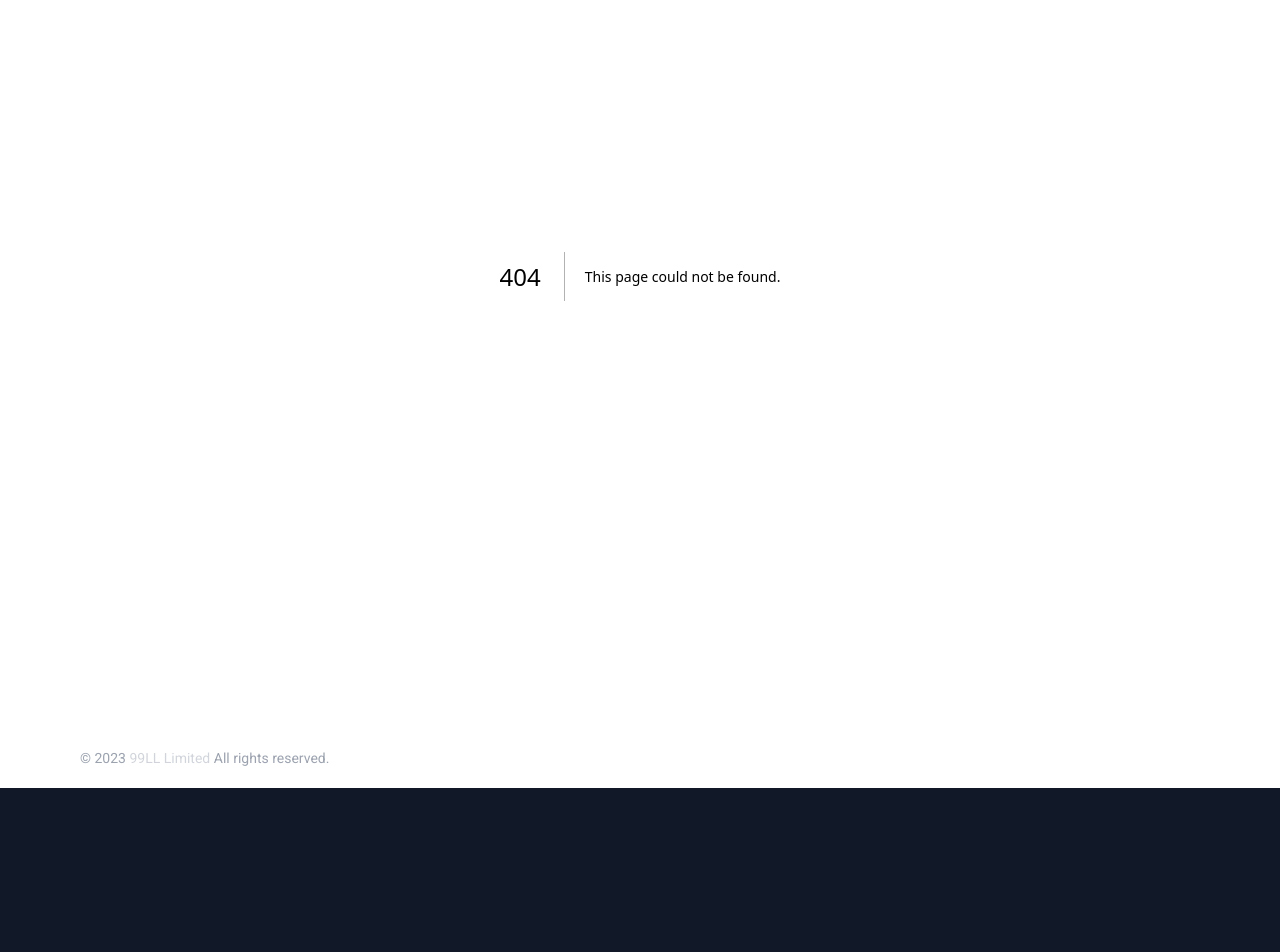
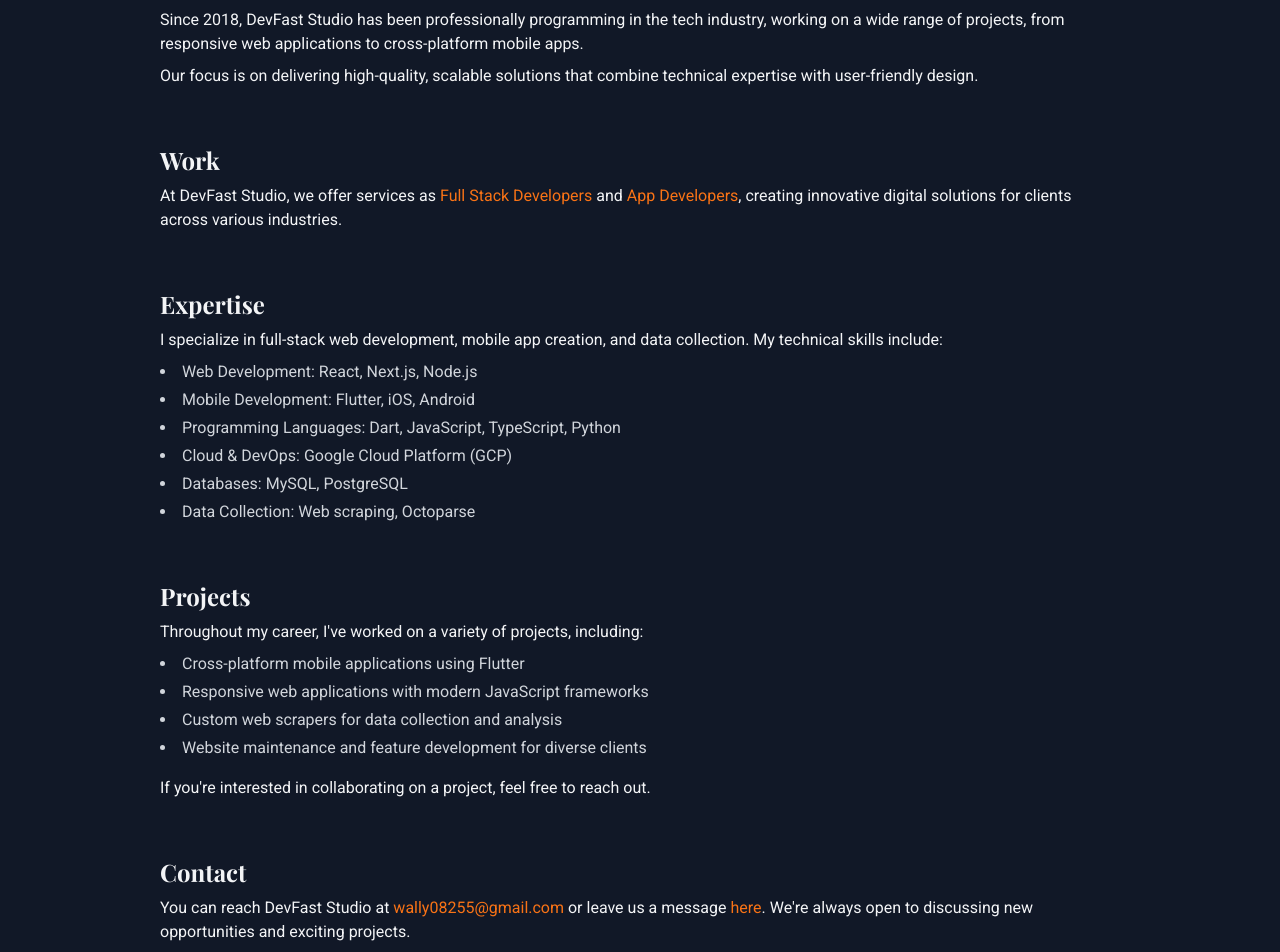
Before and after one commit to devfast-studio/devfast-studio.github.io, a Next.js app: page /about in a window 1280 px wide. Before the commit this address had no page. Shown: the part 260-1212 px from the top of the page. Before the commit the page ends 1048 px from the top, so only its background shows below. Built offline with nearby package versions, Linux system fonts and the light colour scheme; a web font is replaced by a local one.

Commit message:
feat: add about page

```diff
--- /dev/null
+++ b/src/app/about/page.tsx
@@ -0,0 +1,97 @@
+/* eslint-disable react/no-unescaped-entities */
+import React from 'react';
+import Link from 'next/link';
+
+export default function About() {
+  return (
+    <div className="bg-gray-900 text-gray-100">
+      <section className="container layout">
+        <h1 className="text-4xl font-bold mb-4 font-playfair">Hello World</h1>
+        <p className="mb-2">
+          I'm Wall Lee, representing DevFast Studio, a versatile development
+          team based in Hong Kong. We specialize in full-stack web development,
+          mobile app creation, and data collection.
+        </p>
+        <p className="mb-2">
+          Since 2018, DevFast Studio has been professionally programming in the
+          tech industry, working on a wide range of projects, from responsive
+          web applications to cross-platform mobile apps.
+        </p>
+        <p>
+          Our focus is on delivering high-quality, scalable solutions that
+          combine technical expertise with user-friendly design.
+        </p>
+      </section>
+
+      <section className="container layout mt-4">
+        <h2 className="text-2xl font-bold mb-2 font-playfair">Work</h2>
+        <p>
+          At DevFast Studio, we offer services as{' '}
+          <Link href="#" className="text-orange-500 hover-orange">
+            Full Stack Developers
+          </Link>{' '}
+          and{' '}
+          <Link href="#" className="text-orange-500 hover-orange">
+            App Developers
+          </Link>
+          , creating innovative digital solutions for clients across various
+          industries.
+        </p>
+      </section>
+
+      <section className="container layout mt-4">
+        <h2 className="text-2xl font-bold mb-2 font-playfair">Expertise</h2>
+        <p className="mb-2">
+          I specialize in full-stack web development, mobile app creation, and
+          data collection. My technical skills include:
+        </p>
+        <ul className="list-disc list-inside space-y-1 text-gray-300">
+          <li>Web Development: React, Next.js, Node.js</li>
+          <li>Mobile Development: Flutter, iOS, Android</li>
+          <li>Programming Languages: Dart, JavaScript, TypeScript, Python</li>
+          <li>Cloud & DevOps: Google Cloud Platform (GCP)</li>
+          <li>Databases: MySQL, PostgreSQL</li>
+          <li>Data Collection: Web scraping, Octoparse</li>
+        </ul>
+      </section>
+
+      <section className="container layout mt-4">
+        <h2 className="text-2xl font-bold mb-2 font-playfair">Projects</h2>
+        <p className="mb-2">
+          Throughout my career, I've worked on a variety of projects, including:
+        </p>
+        <ul className="list-disc list-inside space-y-1 text-gray-300">
+          <li>Cross-platform mobile applications using Flutter</li>
+          <li>Responsive web applications with modern JavaScript frameworks</li>
+          <li>Custom web scrapers for data collection and analysis</li>
+          <li>
+            Website maintenance and feature development for diverse clients
+          </li>
+        </ul>
+        <p className="mt-4">
+          If you're interested in collaborating on a project, feel free to reach
+          out.
+        </p>
+      </section>
+
+      <section className="container layout mt-4">
+        <h2 className="text-2xl font-bold mb-2 font-playfair">Contact</h2>
+        <p>
+          You can reach DevFast Studio at{' '}
+          <a
+            href="mailto:wally08255@gmail.com"
+            className="text-orange-500 hover-orange"
+          >
+            wally08255@gmail.com
+          </a>{' '}
+          or leave us a message{' '}
+          <Link href="/contact" className="text-orange-500 hover-orange">
+            here
+          </Link>
+          . We're always open to discussing new opportunities and exciting
+          projects.
+        </p>
+      </section>
+    </div>
+  );
+}
```
